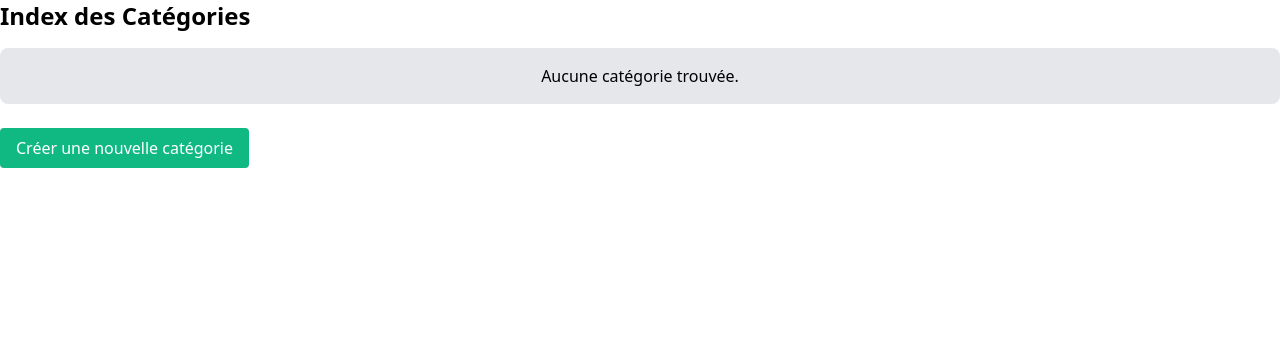
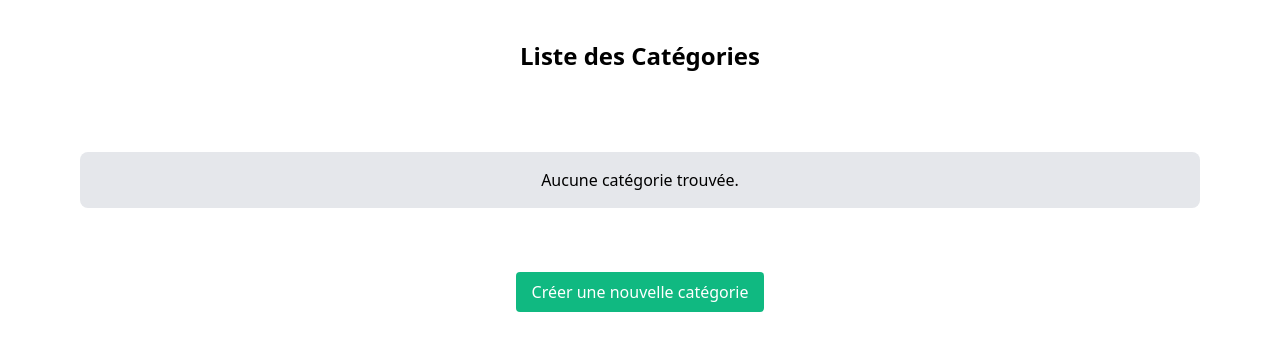
Before and after one commit to CestPasFo/Brief_Reminders, a Symfony app: template templates/category/index.html.twig in a window 1280 px wide. Shown: the part 64-415 px from the top of the page. Run offline with Twig, Linux system fonts and the light colour scheme; the template is opened without the code that fills it, so the values that code supplies are empty; some libraries are stand-ins or nearby versions.

Commit message:
Recentrage des Titres / Boutons

```diff
--- a/templates/category/index.html.twig
+++ b/templates/category/index.html.twig
@@ -17,9 +17,11 @@
     </div>
 </nav>
 
-<h1 class="text-2xl font-bold mb-4">Index des Catégories</h1>
+    <div class="flex justify-center pt-10">
+        <h1 class="text-2xl font-bold mb-4">Liste des Catégories</h1>
+    </div>
 
-<div class="grid grid-cols-1 sm:grid-cols-2 lg:grid-cols-3 gap-4">
+<div class="grid grid-cols-1 sm:grid-cols-2 lg:grid-cols-3 gap-4 p-16 px-20">
     {% for category in categories %}
         <div class="bg-white shadow-md rounded-lg p-4">
             <h2 class="text-lg font-semibold">{{ category.name }}</h2>
@@ -37,7 +39,7 @@
     {% endfor %}
 </div>
 
-<div class="flex justify-between mt-6">
+<div class="flex justify-center">
     <a href="{{ path('app_category_new') }}" class="bg-green-500 text-white px-4 py-2 rounded hover:bg-green-600">Créer une nouvelle catégorie</a>
 </div>
 {% endblock %}
```
Also changed, not shown: templates/category/new.html.twig (+31 -6 lines).
